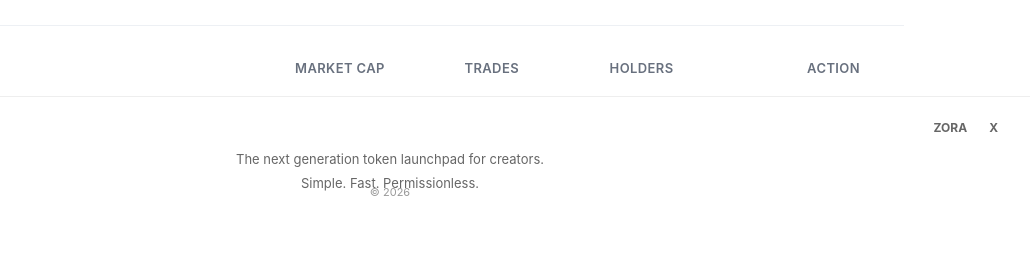
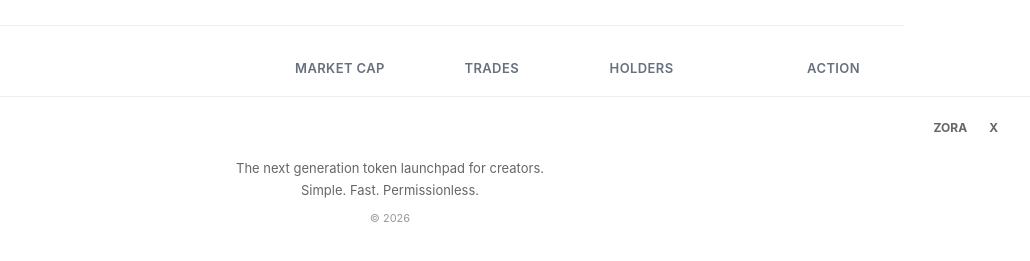
Before and after one commit to ElGracya/minidexzora, a website: page public/index.html in a window 1280 px wide. Shown: the part 467-728 px from the top of the page, 250-1280 px from the left. Drawn offline with Linux system fonts and the light colour scheme; no server answers.

Commit message:
Fix footer layout spacing

```diff
--- a/public/index.html
+++ b/public/index.html
@@ -1232,8 +1232,8 @@ setInterval(() => {
 
 
 
-<footer style="position:relative;padding:24px 32px 22px;border-top:1px solid #eee;background:#fff;min-height:115px;">
 
+<footer style="padding:24px 32px 20px;border-top:1px solid #eee;background:#fff;">
   <div style="display:flex;align-items:center;justify-content:space-between;width:100%;">
     <div style="display:flex;align-items:center;gap:8px;font-weight:800;font-size:15px;color:#111;">
       <img src="/mini-zora-logo.jpg?v=501" alt="MINI DEX" style="width:22px;height:22px;object-fit:contain;display:block;">
@@ -1246,16 +1246,16 @@ setInterval(() => {
     </div>
   </div>
 
-  <div style="position:absolute;left:50%;top:50px;transform:translateX(-50%);text-align:center;font-size:13px;color:#666;line-height:1.9;width:max-content;">
+  <div style="text-align:center;font-size:13px;color:#666;line-height:1.7;margin-top:18px;">
     The next generation token launchpad for creators.<br>
     Simple. Fast. Permissionless.
   </div>
 
-  <div style="position:absolute;left:50%;bottom:12px;transform:translateX(-50%);text-align:center;color:#999;font-size:11px;">
+  <div style="text-align:center;color:#999;font-size:11px;margin-top:10px;">
     © 2026
   </div>
+</footer>
 
-</footer>
 
 
 
```
